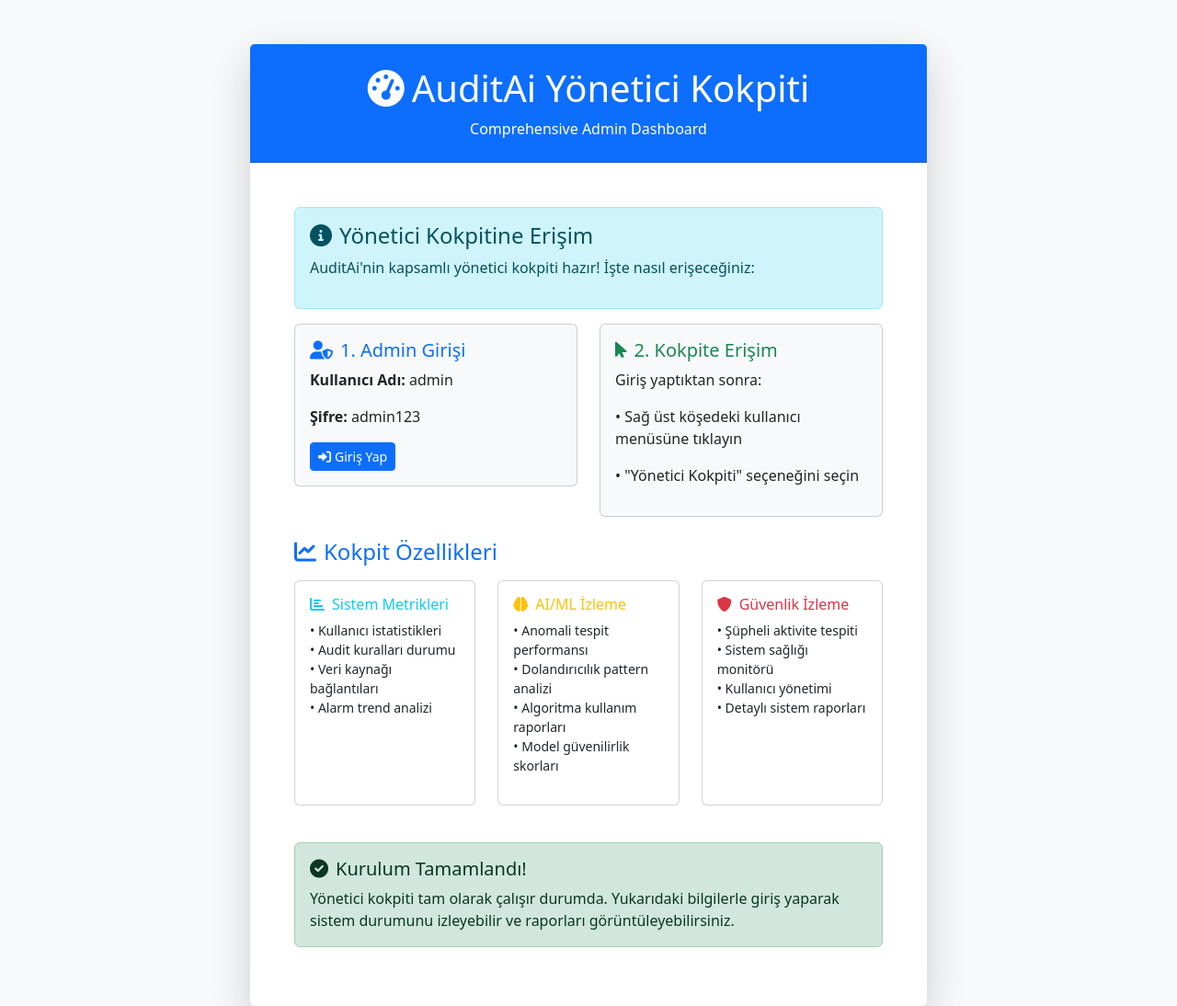
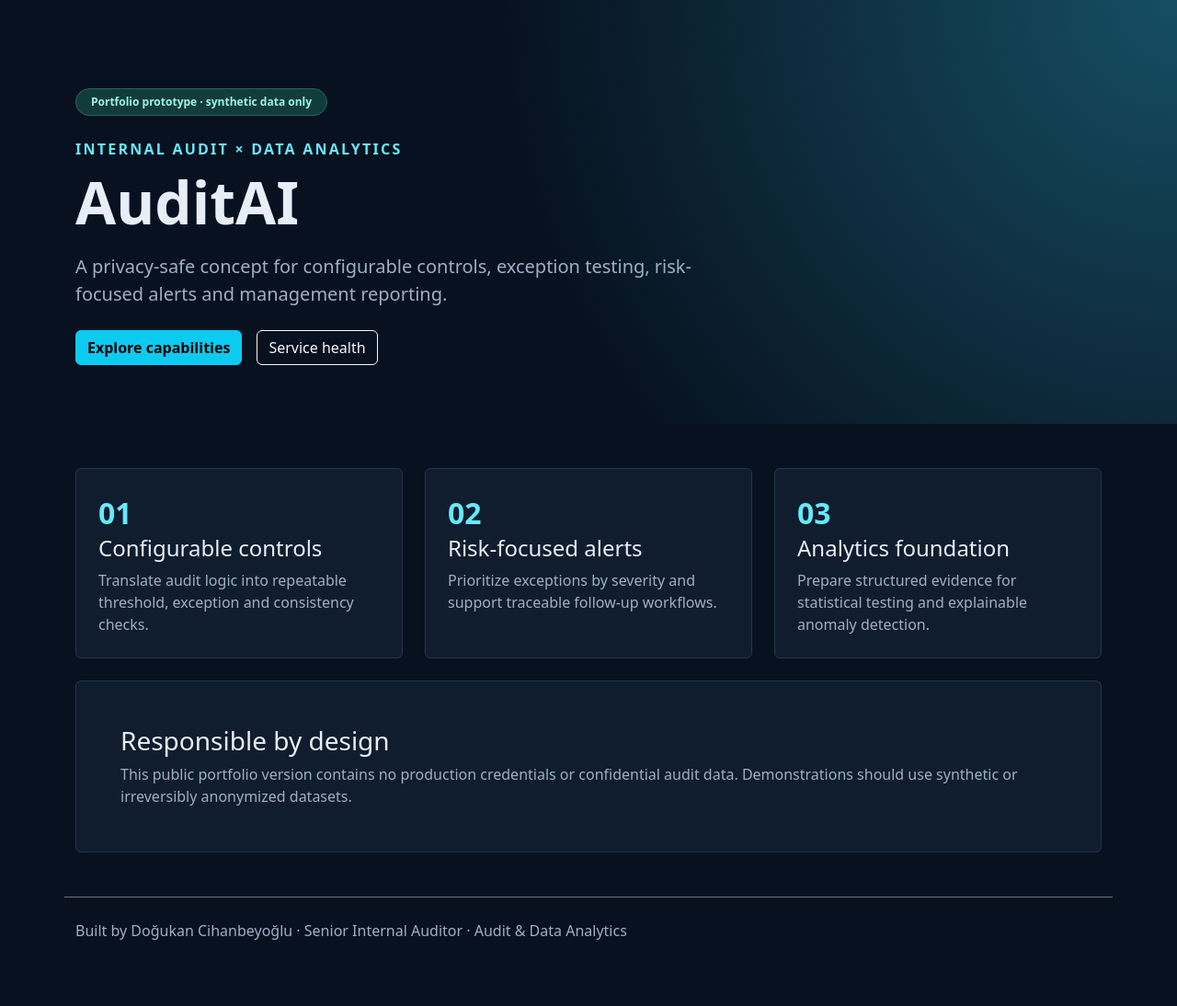
Before and after one commit to dogukancihanbeyoglu/auditai, a Flask app: page / in a window 1280 px wide. Shown: the whole page at 92% size. After the commit the page ends 1022 px from the top, so only its background shows below. Run offline with Flask 3, Linux system fonts and the light colour scheme.

Commit message:
feat: add professional privacy-safe portfolio landing page

```diff
--- a/templates/admin_demo.html
+++ b/templates/admin_demo.html
@@ -1,107 +1,47 @@
-<!DOCTYPE html>
-<html lang="tr">
+<!doctype html>
+<html lang="en">
 <head>
-    <meta charset="UTF-8">
-    <meta name="viewport" content="width=device-width, initial-scale=1.0">
-    <title>AuditAi - Yönetici Kokpiti Demo</title>
-    <link href="https://cdn.jsdelivr.net/npm/bootstrap@5.3.0/dist/css/bootstrap.min.css" rel="stylesheet">
-    <link href="https://cdnjs.cloudflare.com/ajax/libs/font-awesome/6.0.0/css/all.min.css" rel="stylesheet">
+  <meta charset="utf-8">
+  <meta name="viewport" content="width=device-width, initial-scale=1">
+  <meta name="description" content="AuditAI — privacy-safe audit analytics portfolio prototype">
+  <title>AuditAI | Audit Analytics Prototype</title>
+  <link href="https://cdn.jsdelivr.net/npm/bootstrap@5.3.3/dist/css/bootstrap.min.css" rel="stylesheet">
+  <style>
+    body { background: #07111f; color: #e8eef7; }
+    .hero { padding: 6rem 0 4rem; background: radial-gradient(circle at top right, #164e63, #07111f 55%); }
+    .eyebrow { color: #67e8f9; letter-spacing: .14em; text-transform: uppercase; font-weight: 700; }
+    .card { background: #0f1d2e; border: 1px solid #24364d; color: #e8eef7; }
+    .metric { color: #67e8f9; font-size: 2rem; font-weight: 800; }
+    .muted { color: #9fb0c5; }
+    .badge-safe { background: #123c3a; color: #99f6e4; border: 1px solid #28645f; }
+  </style>
 </head>
-<body class="bg-light">
-    <div class="container mt-5">
-        <div class="row justify-content-center">
-            <div class="col-lg-8">
-                <div class="card shadow-lg border-0">
-                    <div class="card-header bg-primary text-white text-center py-4">
-                        <h1><i class="fas fa-tachometer-alt me-2"></i>AuditAi Yönetici Kokpiti</h1>
-                        <p class="mb-0">Comprehensive Admin Dashboard</p>
-                    </div>
-                    <div class="card-body p-5">
-                        <div class="alert alert-info">
-                            <h4><i class="fas fa-info-circle me-2"></i>Yönetici Kokpitine Erişim</h4>
-                            <p>AuditAi'nin kapsamlı yönetici kokpiti hazır! İşte nasıl erişeceğiniz:</p>
-                        </div>
-
-                        <div class="row mb-4">
-                            <div class="col-md-6">
-                                <div class="card bg-light">
-                                    <div class="card-body">
-                                        <h5 class="text-primary"><i class="fas fa-user-shield me-2"></i>1. Admin Girişi</h5>
-                                        <p><strong>Kullanıcı Adı:</strong> admin</p>
-                                        <p><strong>Şifre:</strong> admin123</p>
-                                        <a href="/auth/login" class="btn btn-primary btn-sm">
-                                            <i class="fas fa-sign-in-alt me-1"></i>Giriş Yap
-                                        </a>
-                                    </div>
-                                </div>
-                            </div>
-                            <div class="col-md-6">
-                                <div class="card bg-light">
-                                    <div class="card-body">
-                                        <h5 class="text-success"><i class="fas fa-mouse-pointer me-2"></i>2. Kokpite Erişim</h5>
-                                        <p>Giriş yaptıktan sonra:</p>
-                                        <p>• Sağ üst köşedeki kullanıcı menüsüne tıklayın</p>
-                                        <p>• "Yönetici Kokpiti" seçeneğini seçin</p>
-                                    </div>
-                                </div>
-                            </div>
-                        </div>
-
-                        <h4 class="text-primary mb-3"><i class="fas fa-chart-line me-2"></i>Kokpit Özellikleri</h4>
-
-                        <div class="row">
-                            <div class="col-lg-4 mb-3">
-                                <div class="card h-100">
-                                    <div class="card-body">
-                                        <h6 class="text-info"><i class="fas fa-chart-bar me-2"></i>Sistem Metrikleri</h6>
-                                        <ul class="list-unstyled small">
-                                            <li>• Kullanıcı istatistikleri</li>
-                                            <li>• Audit kuralları durumu</li>
-                                            <li>• Veri kaynağı bağlantıları</li>
-                                            <li>• Alarm trend analizi</li>
-                                        </ul>
-                                    </div>
-                                </div>
-                            </div>
-                            <div class="col-lg-4 mb-3">
-                                <div class="card h-100">
-                                    <div class="card-body">
-                                        <h6 class="text-warning"><i class="fas fa-brain me-2"></i>AI/ML İzleme</h6>
-                                        <ul class="list-unstyled small">
-                                            <li>• Anomali tespit performansı</li>
-                                            <li>• Dolandırıcılık pattern analizi</li>
-                                            <li>• Algoritma kullanım raporları</li>
-                                            <li>• Model güvenilirlik skorları</li>
-                                        </ul>
-                                    </div>
-                                </div>
-                            </div>
-                            <div class="col-lg-4 mb-3">
-                                <div class="card h-100">
-                                    <div class="card-body">
-                                        <h6 class="text-danger"><i class="fas fa-shield-alt me-2"></i>Güvenlik İzleme</h6>
-                                        <ul class="list-unstyled small">
-                                            <li>• Şüpheli aktivite tespiti</li>
-                                            <li>• Sistem sağlığı monitörü</li>
-                                            <li>• Kullanıcı yönetimi</li>
-                                            <li>• Detaylı sistem raporları</li>
-                                        </ul>
-                                    </div>
-                                </div>
-                            </div>
-                        </div>
-
-                        <div class="alert alert-success mt-4">
-                            <h5><i class="fas fa-check-circle me-2"></i>Kurulum Tamamlandı!</h5>
-                            <p class="mb-0">
-                                Yönetici kokpiti tam olarak çalışır durumda. Yukarıdaki bilgilerle giriş yaparak
-                                sistem durumunu izleyebilir ve raporları görüntüleyebilirsiniz.
-                            </p>
-                        </div>
-                    </div>
-                </div>
-            </div>
+<body>
+  <main>
+    <section class="hero">
+      <div class="container">
+        <span class="badge badge-safe rounded-pill px-3 py-2 mb-4">Portfolio prototype · synthetic data only</span>
+        <p class="eyebrow mb-2">Internal Audit × Data Analytics</p>
+        <h1 class="display-3 fw-bold mb-3">AuditAI</h1>
+        <p class="lead muted col-lg-8">A privacy-safe concept for configurable controls, exception testing, risk-focused alerts and management reporting.</p>
+        <div class="d-flex gap-3 mt-4">
+          <a class="btn btn-info fw-semibold" href="#capabilities">Explore capabilities</a>
+          <a class="btn btn-outline-light" href="/health">Service health</a>
         </div>
-    </div>
+      </div>
+    </section>
+    <section class="container py-5" id="capabilities">
+      <div class="row g-4">
+        <div class="col-md-4"><article class="card h-100 p-4"><div class="metric">01</div><h2 class="h4">Configurable controls</h2><p class="muted mb-0">Translate audit logic into repeatable threshold, exception and consistency checks.</p></article></div>
+        <div class="col-md-4"><article class="card h-100 p-4"><div class="metric">02</div><h2 class="h4">Risk-focused alerts</h2><p class="muted mb-0">Prioritize exceptions by severity and support traceable follow-up workflows.</p></article></div>
+        <div class="col-md-4"><article class="card h-100 p-4"><div class="metric">03</div><h2 class="h4">Analytics foundation</h2><p class="muted mb-0">Prepare structured evidence for statistical testing and explainable anomaly detection.</p></article></div>
+      </div>
+      <div class="card p-4 p-lg-5 mt-4">
+        <h2 class="h3">Responsible by design</h2>
+        <p class="muted mb-0">This public portfolio version contains no production credentials or confidential audit data. Demonstrations should use synthetic or irreversibly anonymized datasets.</p>
+      </div>
+    </section>
+  </main>
+  <footer class="container py-4 border-top border-secondary muted">Built by Doğukan Cihanbeyoğlu · Senior Internal Auditor · Audit & Data Analytics</footer>
 </body>
 </html>
```
